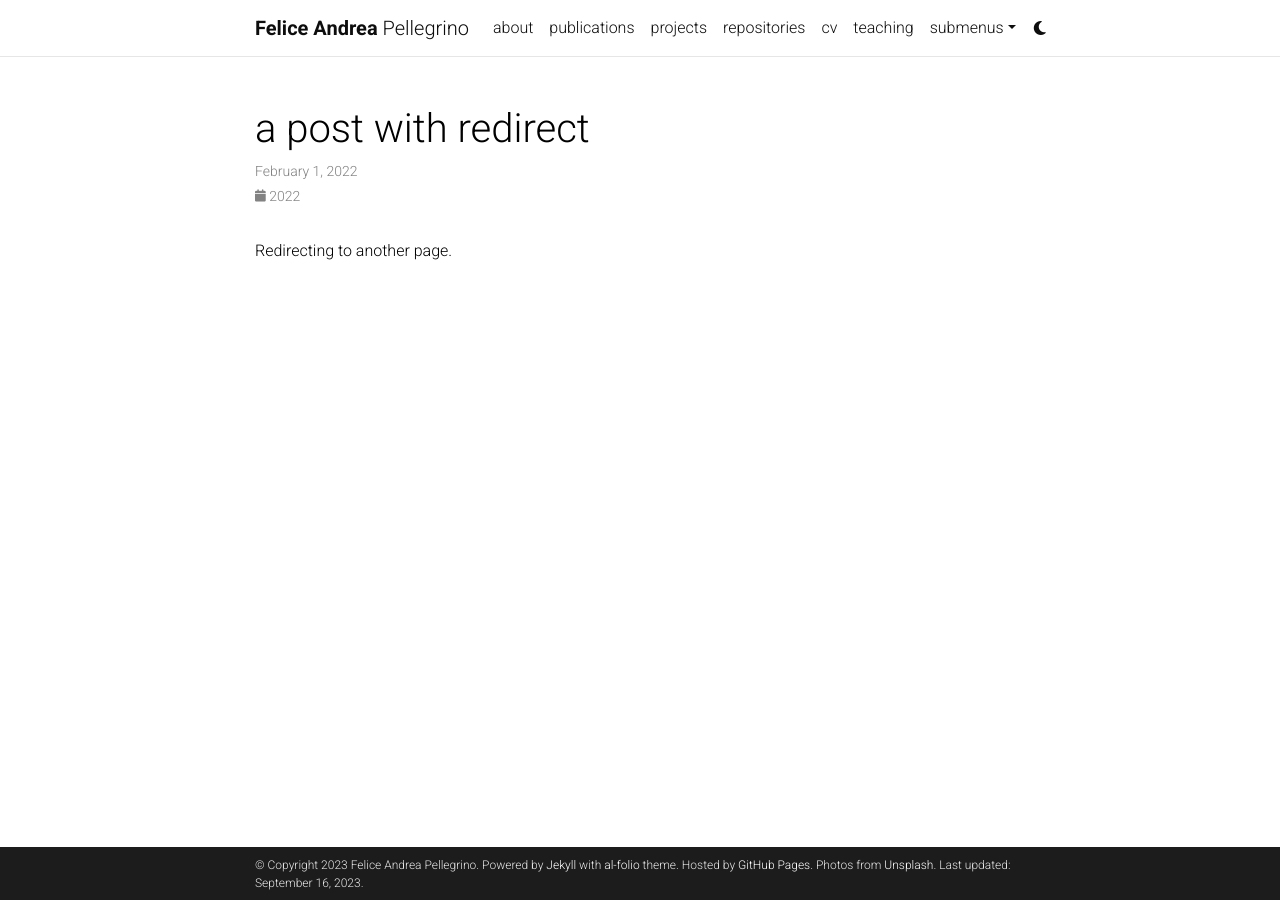
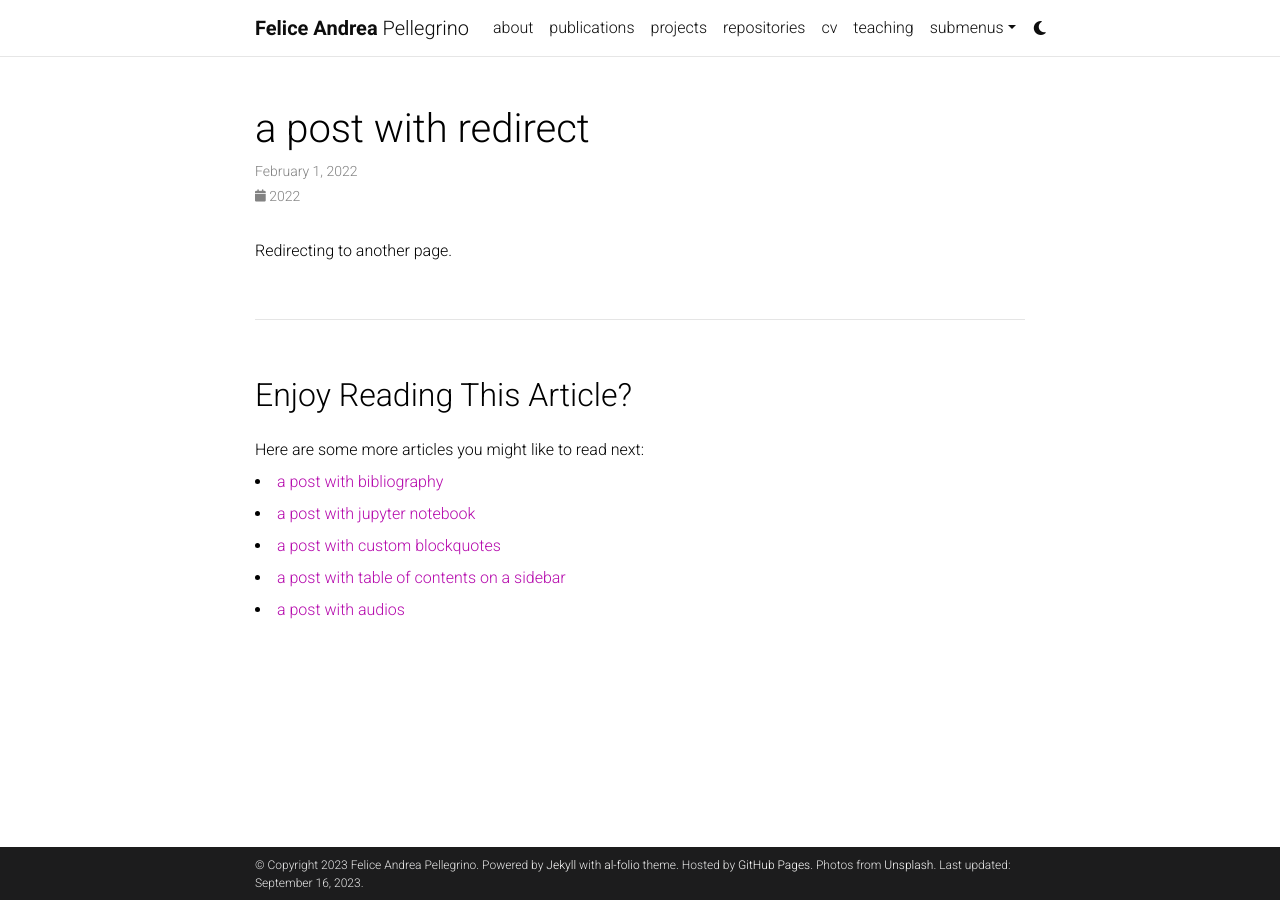
Before and after one commit to feliceandreapellegrino/feliceandreapellegrino.github.io, a Jekyll site: the page built from _posts/2022-02-01-redirect.md, in a window 1280 px wide. Built offline with Jekyll 4.4.1, drawn with Linux system fonts in a browser that asks for light colours; comment, search, counter and statistics services are not loaded; a style sheet for code colours, icons or effects is not loaded.

Commit message:
modified:   _config.yml

```diff
--- a/_config.yml
+++ b/_config.yml
@@ -125,15 +125,15 @@
 
 blog_name: # blog_name will be displayed in your blog page
 blog_nav_title: # your blog must have a title for it to be displayed in the nav bar
-blog_description:
+blog_description: a simple whitespace theme for academics
 permalink: /blog/:year/:title/
 
 # Pagination
 pagination:
-  enabled: false
+  enabled: true
 
 related_blog_posts:
-  enabled: false
+  enabled: true
   max_related: 5
 
 # Giscus comments (RECOMMENDED)
@@ -168,23 +168,23 @@
 # -----------------------------------------------------------------------------
 
 collections:
-  # news:
-  #   defaults:
-  #     layout: post
-  #   output: true
-  #   permalink: /news/:path/
-  # projects:
-  #   output: true
-  #   permalink: /projects/:path/
+   news:
+     defaults:
+       layout: post
+     output: false
+     permalink: /news/:path/
+   projects:
+     output: false
+     permalink: /projects/:path/
 
 announcements:
-  enabled: false
-  scrollable: false # adds a vertical scroll bar if there are more than 3 news items
+  enabled: true
+  scrollable: true # adds a vertical scroll bar if there are more than 3 news items
   limit: 5 # leave blank to include all the news in the `_news` folder
 
 latest_posts:
-  enabled: false
-  scrollable: false # adds a vertical scroll bar if there are more than 3 new posts items
+  enabled: true
+  scrollable: true # adds a vertical scroll bar if there are more than 3 new posts items
   limit: 3 # leave blank to include all the blog posts
 
 # -----------------------------------------------------------------------------
```
